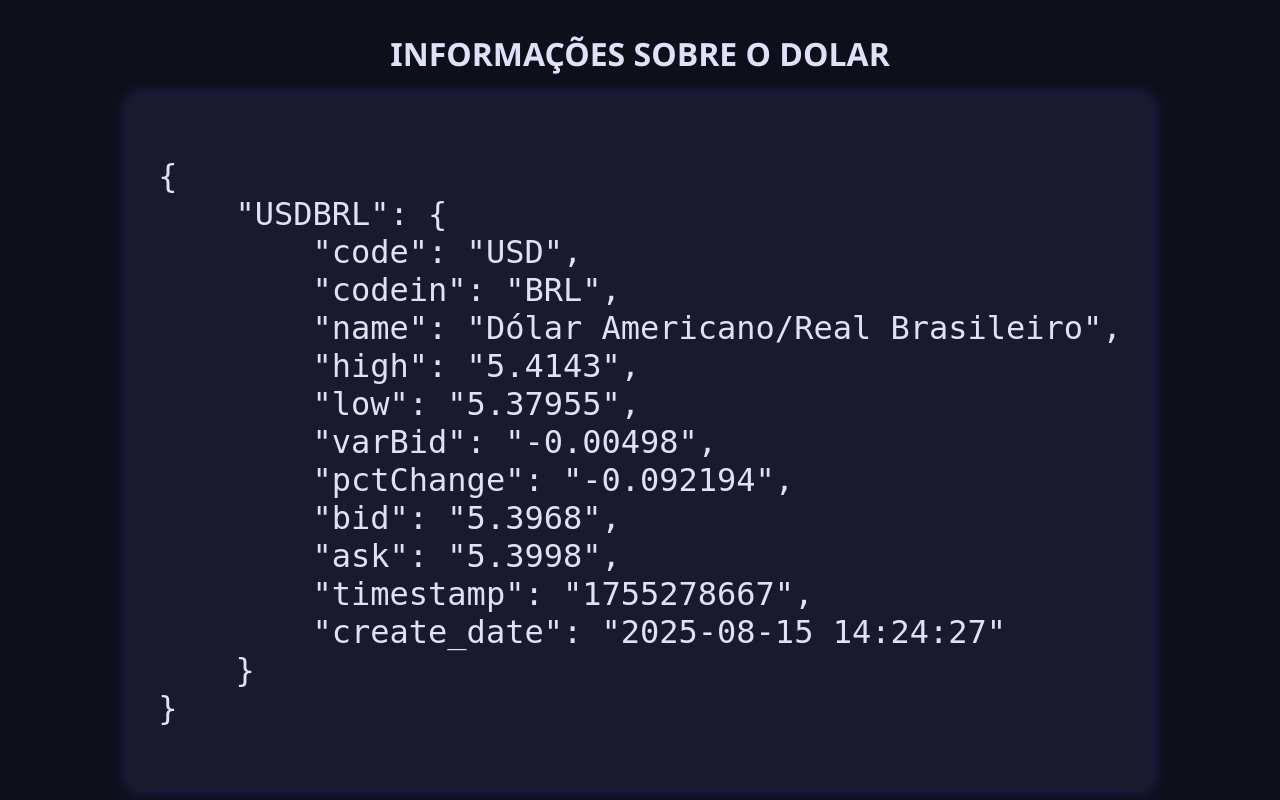
After one commit to eusejo/Conversor-de-REAL-para-USD-com-API, a Flask app: page /cotacao in a window 1280 px wide. The commit adds this page. Run offline with Flask 3, Linux system fonts and the light colour scheme.

Commit message:
adição da pagina de informações

```diff
--- a/Conversor.py
+++ b/Conversor.py
@@ -17,4 +17,4 @@ class Conversor():
         if not os.path.exists('arquivos'):
             os.mkdir('arquivos')
         with open(file_json,'w',encoding='utf-8') as json_file:
-            json.dump(data, json_file, indent=True)
+            json.dump(data, json_file, indent=True, ensure_ascii=False)
--- a/app.py
+++ b/app.py
@@ -1,5 +1,6 @@
 from flask import Flask, render_template, request
 from Conversor import Conversor
+import json
 
 app = Flask(__name__)
 
@@ -11,5 +12,13 @@ def home():
         return render_template('home.html', dolar=dolar)
     return render_template('home.html')
 
+@app.route('/cotacao')
+def cotacao():
+    with open('arquivos/file.json','r', encoding='utf-8') as file:
+        json_file = json.load(file)
+
+    informacoes_dolar = json.dumps(json_file, indent=4, ensure_ascii=False)
+    return render_template('cotacao.html', json_file=informacoes_dolar)
+
 if __name__ == '__main__':
     app.run(debug=True)
--- a/arquivos/file.json
+++ b/arquivos/file.json
@@ -2,14 +2,14 @@
  "USDBRL": {
   "code": "USD",
   "codein": "BRL",
-  "name": "D\u00f3lar Americano/Real Brasileiro",
-  "high": "5.4154",
-  "low": "5.40125",
-  "varBid": "0.00972",
-  "pctChange": "0.179938",
-  "bid": "5.4115",
-  "ask": "5.4145",
-  "timestamp": "1755223714",
-  "create_date": "2025-08-14 23:08:34"
+  "name": "Dólar Americano/Real Brasileiro",
+  "high": "5.4143",
+  "low": "5.37955",
+  "varBid": "-0.00498",
+  "pctChange": "-0.092194",
+  "bid": "5.3968",
+  "ask": "5.3998",
+  "timestamp": "1755278667",
+  "create_date": "2025-08-15 14:24:27"
  }
 }
--- /dev/null
+++ b/static/style_cotacao.css
@@ -0,0 +1,30 @@
+body {
+  background-color: #0f0f1c;
+  color: #e0e0f8;
+  font-family: 'Segoe UI', sans-serif;
+  display: flex;
+  justify-content: center;
+  align-items: center;
+  height: 100vh;
+  margin: 0;
+}
+
+h1 {
+  margin-bottom: 20px;
+  font-size: 2rem;
+}
+
+.container h1 {
+  text-align: center;
+}
+
+.converter-box {
+  background-color: #1a1a2e;
+  padding: 30px;
+  border-radius: 10px;
+  box-shadow: 0 0 15px rgba(108, 99, 255, 0.3);
+}
+
+pre {
+  font-size: 2rem;
+}
--- /dev/null
+++ b/templates/cotacao.html
@@ -0,0 +1,17 @@
+<!DOCTYPE html>
+<html lang="en">
+<head>
+    <meta charset="UTF-8">
+    <meta name="viewport" content="width=device-width, initial-scale=1.0">
+    <title>Document</title>
+    <link rel="stylesheet" href="/static/style_cotacao.css">
+</head>
+<body>
+    <div class="container">
+        <h1>INFORMAÇÕES SOBRE O DOLAR</h1>
+        <div class="converter-box">
+            <pre>{{json_file}}</pre>
+        </div>
+    </div>
+</body>
+</html>
--- a/templates/home.html
+++ b/templates/home.html
@@ -20,6 +20,7 @@
                 <h2 class="resultado">USD:</h2>
             {% endif %}
         </div>
+        <br> <button type="">ver cotação</button>
     </div>
 </body>
 </html>
```
Also changed, not shown: 1 other file.
